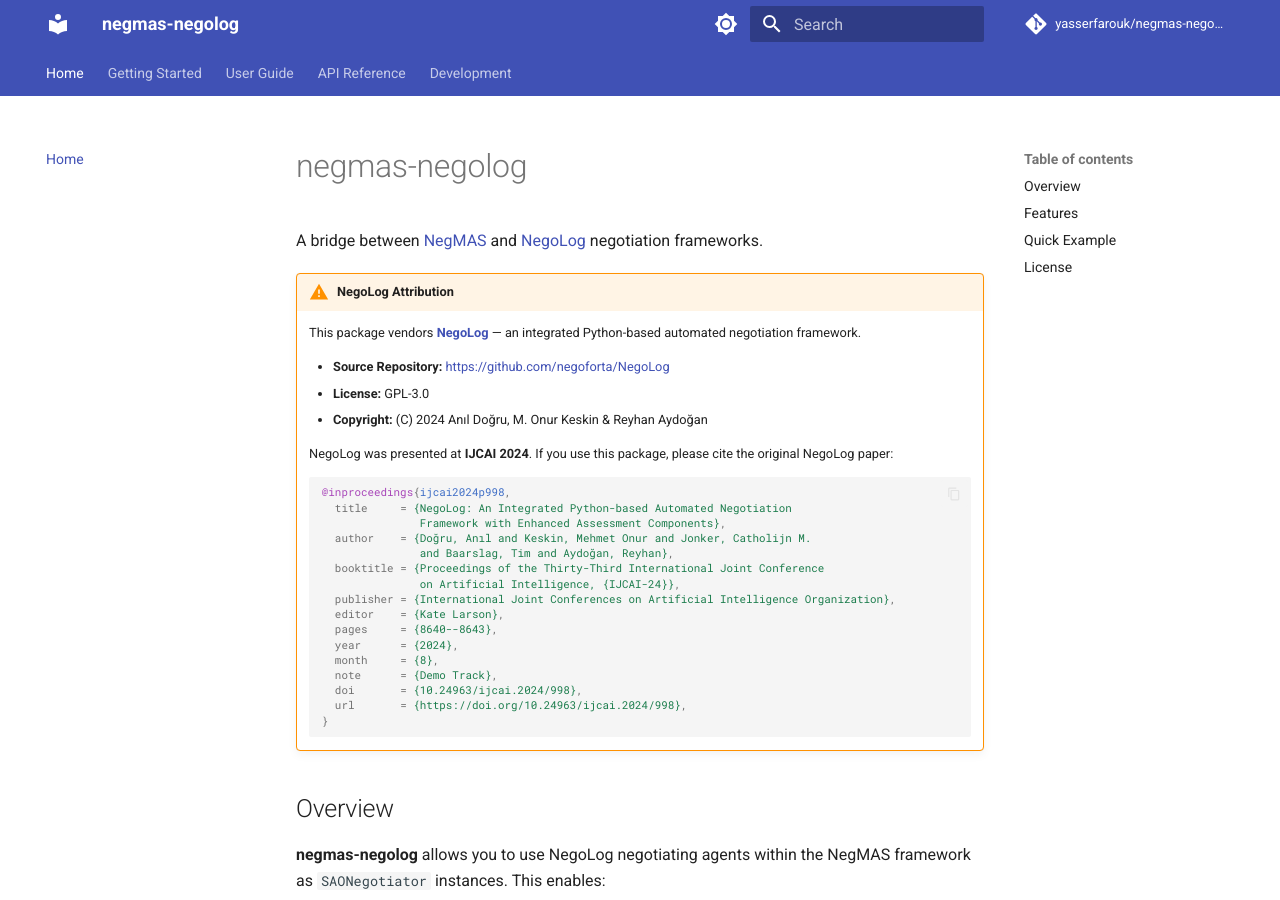
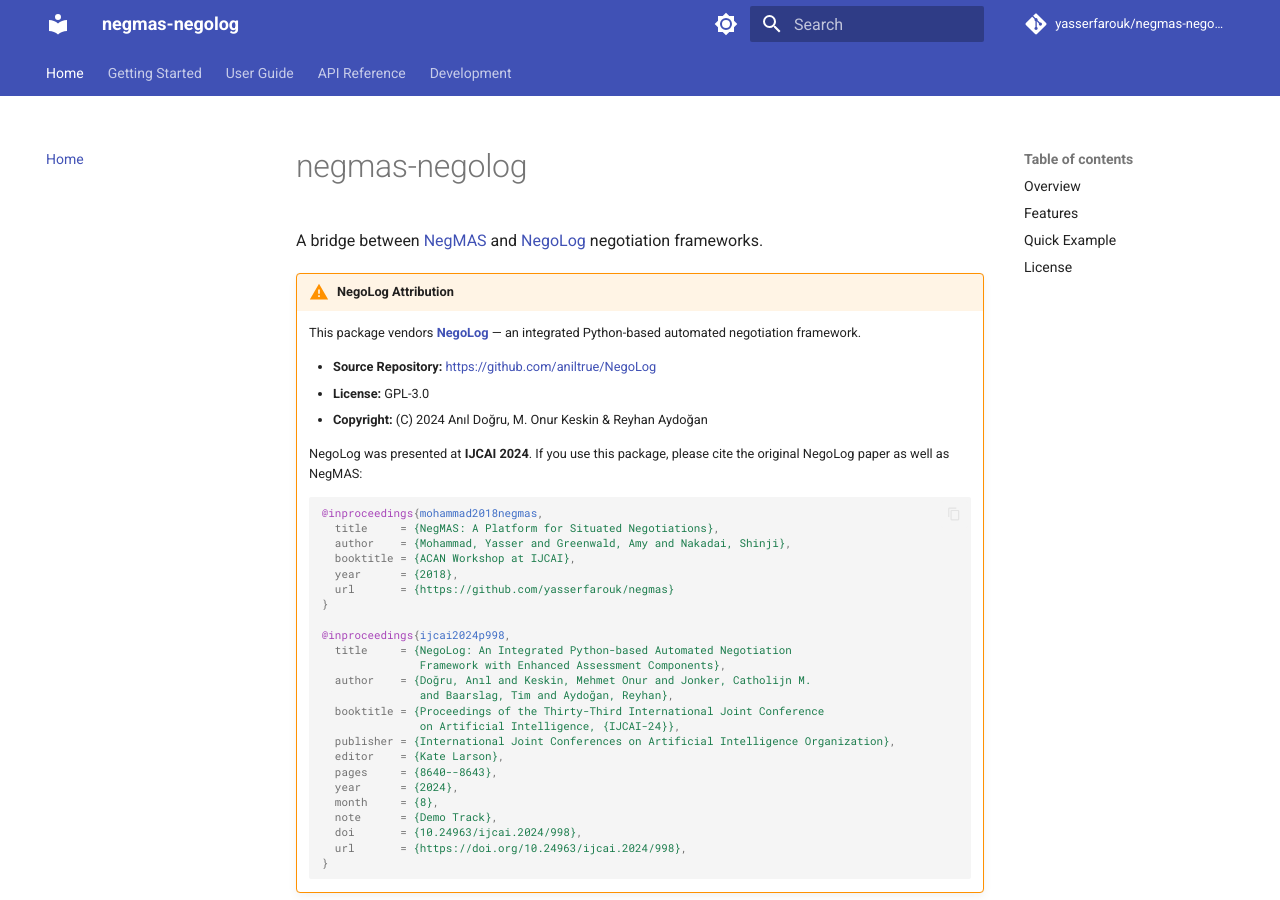
Before and after one commit to autoneg/negmas-negolog, an MkDocs documentation site: the page built from docs/index.md, in a window 1280 px wide and 900 px high. Built offline with MkDocs 1.6.1 and Material for MkDocs 9.7.7, drawn with Linux system fonts in a browser that asks for light colours; comment, search, counter and statistics services are not loaded.

````diff
--- a/docs/index.md
+++ b/docs/index.md
@@ -1,17 +1,25 @@
 # negmas-negolog
 
-A bridge between [NegMAS](https://github.com/yasserfarouk/negmas) and [NegoLog](https://github.com/negoforta/NegoLog) negotiation frameworks.
+A bridge between [NegMAS](https://github.com/yasserfarouk/negmas) and [NegoLog](https://github.com/aniltrue/NegoLog) negotiation frameworks.
 
 !!! warning "NegoLog Attribution"
-    This package vendors **[NegoLog](https://github.com/negoforta/NegoLog)** — an integrated Python-based automated negotiation framework.
+    This package vendors **[NegoLog](https://github.com/aniltrue/NegoLog)** — an integrated Python-based automated negotiation framework.
 
-    - **Source Repository:** [https://github.com/negoforta/NegoLog](https://github.com/negoforta/NegoLog)
+    - **Source Repository:** [https://github.com/aniltrue/NegoLog](https://github.com/aniltrue/NegoLog)
     - **License:** GPL-3.0
     - **Copyright:** (C) 2024 Anıl Doğru, M. Onur Keskin & Reyhan Aydoğan
 
-    NegoLog was presented at **IJCAI 2024**. If you use this package, please cite the original NegoLog paper:
+    NegoLog was presented at **IJCAI 2024**. If you use this package, please cite the original NegoLog paper as well as NegMAS:
 
     ```bibtex
+    @inproceedings{mohammad2018negmas,
+      title     = {NegMAS: A Platform for Situated Negotiations},
+      author    = {Mohammad, Yasser and Greenwald, Amy and Nakadai, Shinji},
+      booktitle = {ACAN Workshop at IJCAI},
+      year      = {2018},
+      url       = {https://github.com/yasserfarouk/negmas}
+    }
+
     @inproceedings{ijcai2024p998,
       title     = {NegoLog: An Integrated Python-based Automated Negotiation
                    Framework with Enhanced Assessment Components},
````
Also changed, not shown: README.md (+14 -6 lines).
